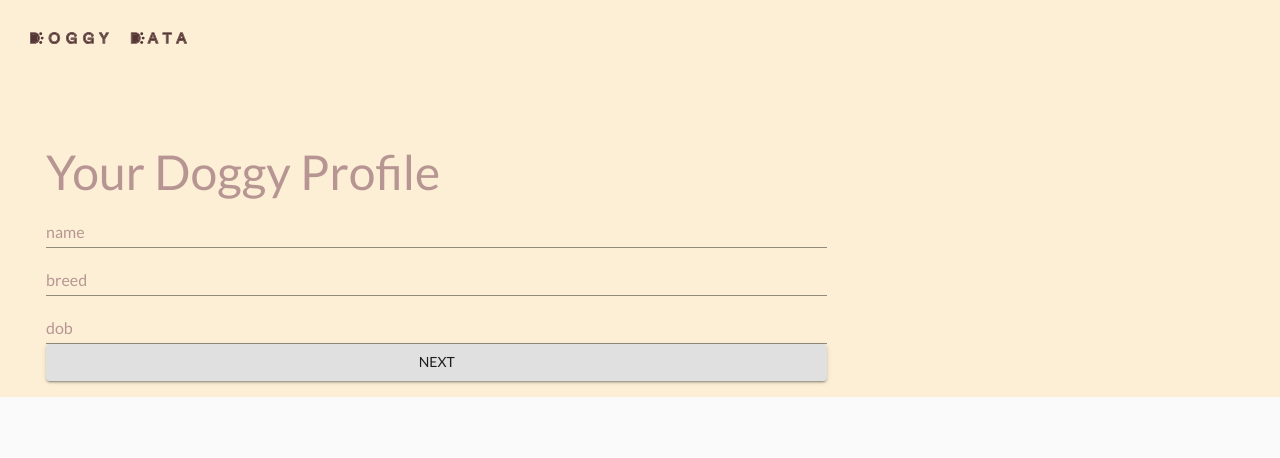
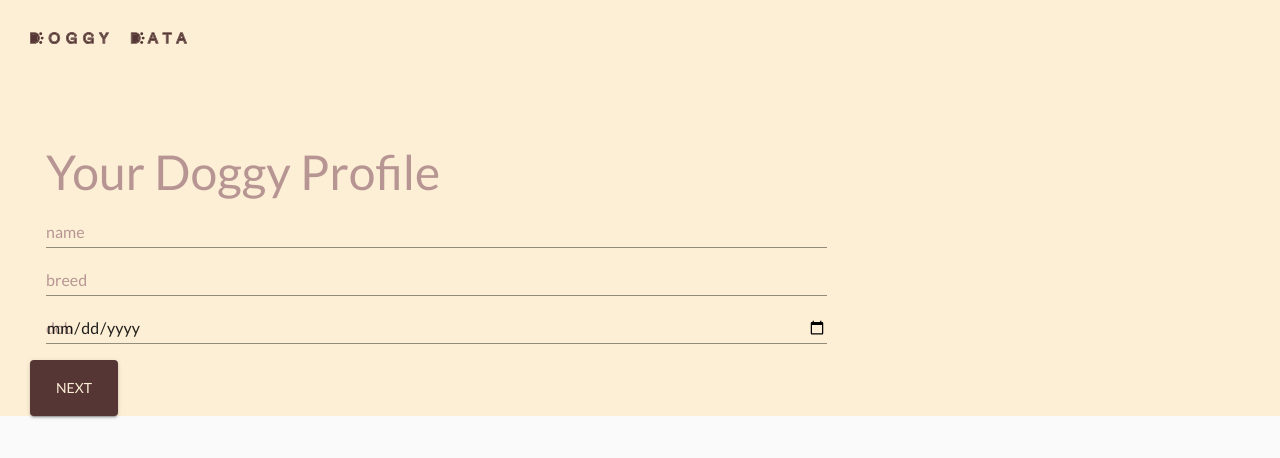
Before and after one commit to nzoLogic/doggy-data, a React (Create React App) app: page / in a window 1280 px wide. Shown: the top 458 px of the page. Built offline with nearby package versions, Linux system fonts and the light colour scheme.

Commit message:
connect form submission to routing

```diff
--- a/src/components/Button/index.js
+++ b/src/components/Button/index.js
@@ -1,7 +1,6 @@
-import { Button as MuiButton } from '@material-ui/core';
-
+import { StyledButton } from "./style"
 export default function Button(props) {
   return (
-    <MuiButton variant="contained" { ...props } />
+    <StyledButton variant="contained" { ...props } />
   )
 }
--- a/src/components/Button/style.js
+++ b/src/components/Button/style.js
@@ -0,0 +1,13 @@
+import Button from '@material-ui/core/Button';
+import { styled } from '@material-ui/core/styles';
+
+
+export const StyledButton = styled(Button)(({ theme }) => ({
+  backgroundColor: theme.button.primary,
+  color: theme.text.secondary,
+  width: '88px',
+  height: '56px',
+  '&:hover': {
+    backgroundColor: theme.teal,
+  }
+}))
--- a/src/features/DogProfileForm/hook.js
+++ b/src/features/DogProfileForm/hook.js
@@ -1,16 +1,28 @@
 import { useSelector, useDispatch } from "react-redux";
-import { useState } from 'react';
+import { useState, useEffect } from 'react';
 import { actions } from '../../store';
+import { useHistory } from "react-router-dom";
 
 const useDogProfileForm = () => {
   const [name, setName] = useState('')
   const [breed, setBreed] = useState('');
   const [birthdate, setBirthdate] = useState(null);
-
-
+  const [isSubmitting, setSubmit] = useState(false);
+  const history = useHistory()
 
   const dispatch = useDispatch();
 
+  useEffect(() => {
+    if (isSubmitting) {
+      dispatch(actions.submitDogProfile({
+        name,
+        breed,
+        birthdate
+      }))
+      setSubmit(false);
+      history.push("/greeting")
+    }
+  }, [isSubmitting])
 
   return {
     name,
@@ -19,11 +31,7 @@ const useDogProfileForm = () => {
     setBreed,
     birthdate,
     setBirthdate,
-    handleSubmit: () => dispatch(actions.submitDogProfile({
-      name,
-      breed,
-      birthdate
-    }))
+    handleSubmit: () => setSubmit(true)
   }
 }
 
--- a/src/features/DogProfileForm/index.js
+++ b/src/features/DogProfileForm/index.js
@@ -25,9 +25,9 @@ const DogProfileForm = () => {
         <Typography variant="h3">Your Doggy Profile</Typography>
         <TextField label="name" name="name" value={ name } onChange={ e => setName(e.target.value) } />
         <TextField label="breed" name="breed" value={ breed } onChange={ e => setBreed(e.target.value) } />
-        <TextField label="dob" name="dob" />
-        <Button onClick={ () => handleSubmit() }>Next</Button>
+        <TextField type="date" label="dob" name="dob" />
       </StyledDogProfileForm>
+      <Button onClick={ handleSubmit }>Next</Button>
     </div>
   )
 }
--- a/src/theme.js
+++ b/src/theme.js
@@ -11,6 +11,9 @@ const theme = {
   yellow: '#EDB147',
   red: '#E9765C',
   teal: '#8FB9AF',
+  button: {
+    primary: '#553635',
+  }
 }
 
 export default theme;
```
